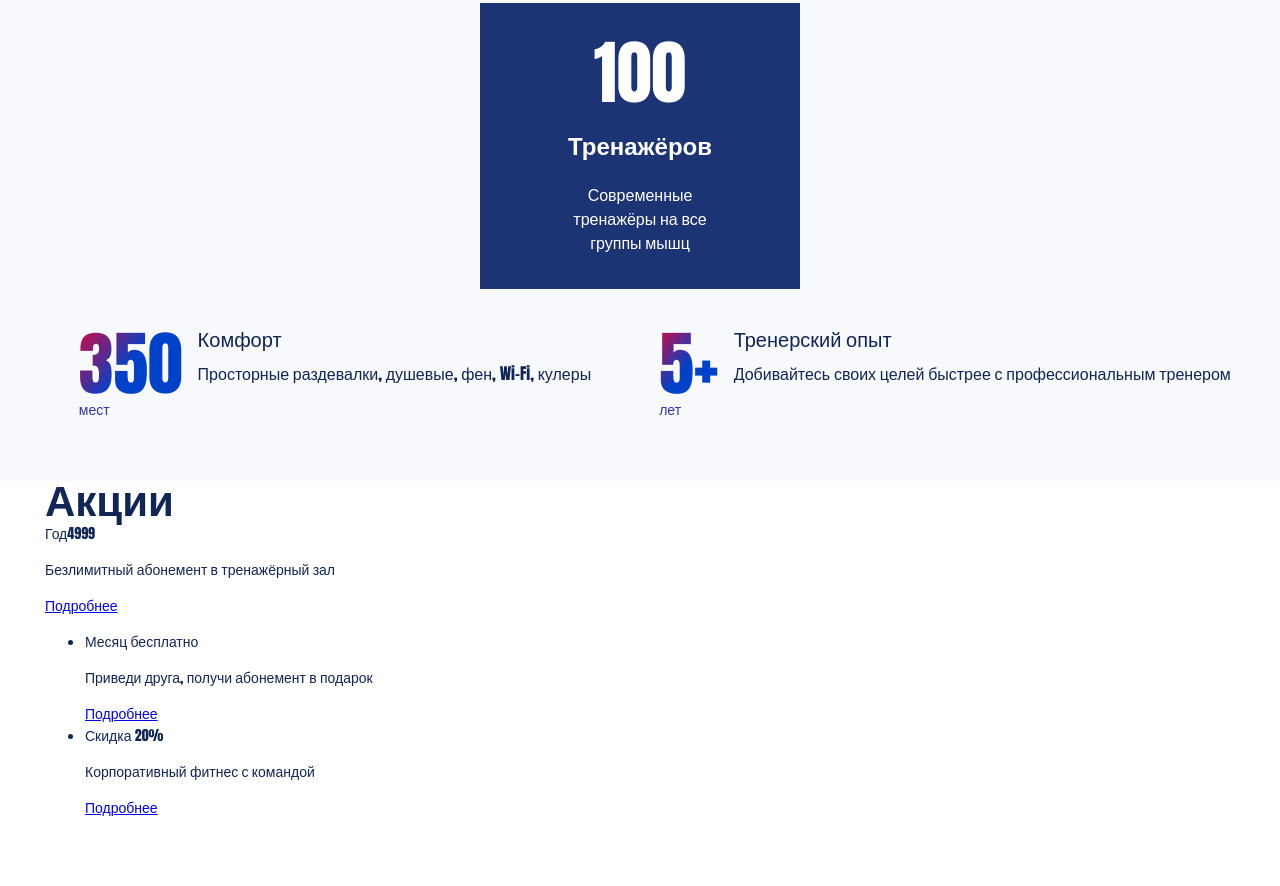
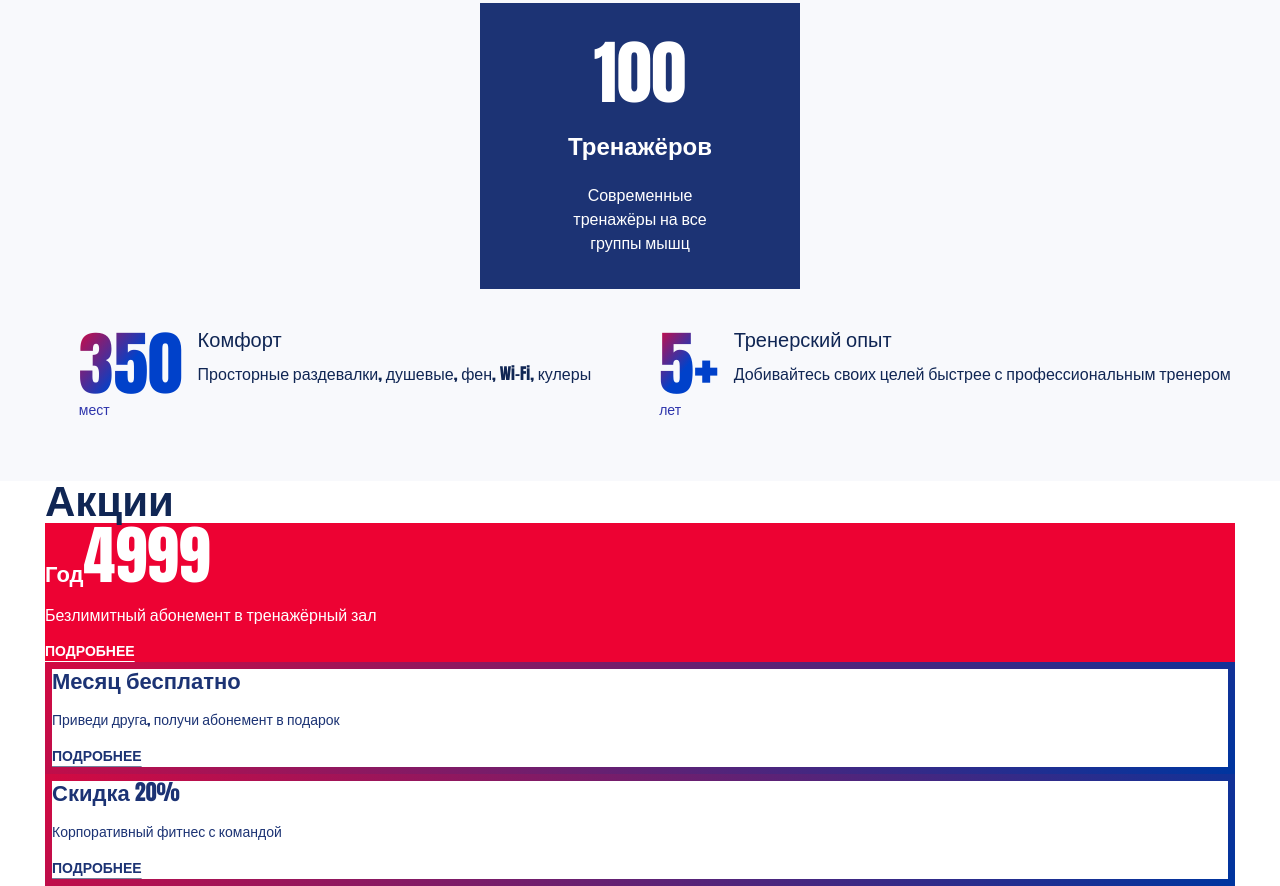
Before and after one commit to rychagoff/htmlacademy-fitness, a website built with Vite: page source/index.html in a window 1280 px wide. Shown: the part 4579-5465 px from the top of the page. Before the commit the page ends 5412 px from the top, so only its background shows below. Built offline with nearby package versions, Linux system fonts and the light colour scheme; a web font is replaced by a local one.

Commit message:
Прописал базовые стили

```diff
--- a/source/index.html
+++ b/source/index.html
@@ -531,19 +531,19 @@
               <div class="promo__text">
                 <span>Год<b>4999</b></span>
                 <p>Безлимитный абонемент в тренажёрный зал</p>
-                <a href="#">Подробнее</a>
+                <a class="offers__link promo__link" href="#">Подробнее</a>
               </div>
             </div>
             <ul class="offers__list">
               <li class="offers__item">
                 <strong>Месяц бесплатно</strong>
                 <p>Приведи друга, получи абонемент в подарок</p>
-                <a href="#">Подробнее</a>
+                <a class="offers__link" href="#">Подробнее</a>
               </li>
               <li class="offers__item">
                 <strong>Скидка 20%</strong>
                 <p>Корпоративный фитнес с командой</p>
-                <a href="#">Подробнее</a>
+                <a class="offers__link" href="#">Подробнее</a>
               </li>
             </ul>
           </div>
--- /dev/null
+++ b/source/sass/blocks/offers.scss
@@ -0,0 +1,24 @@
+.offers__list {
+  @include reset-list;
+}
+
+.offers__item {
+  color: $secondary-color;
+  border: 7px solid;
+  border-image: linear-gradient(135deg, $tabs-color, #00359f) 1;
+}
+
+.offers__item strong {
+  font-size: 22px;
+  line-height: 22px;
+  font-weight: 700;
+}
+
+.offers__link {
+  line-height: 14px;
+  font-weight: 700;
+  text-transform: uppercase;
+  text-underline-offset: 5px;
+  text-decoration-color: $divider-color;
+  color: $secondary-color;
+}
--- /dev/null
+++ b/source/sass/blocks/promo.scss
@@ -0,0 +1,26 @@
+
+.promo {
+  color: $white-color;
+  background-color: $banner-color;
+}
+
+.promo__text span {
+  font-size: 22px;
+  line-height: 22px;
+  font-weight: 700;
+}
+
+.promo__text b {
+  font-size: 64px;
+  line-height: 64px;
+}
+
+.promo__text p {
+  font-size: 16px;
+  line-height: 20px;
+}
+
+.promo__link {
+  color: $white-color;
+  text-decoration-color: $white-color;
+}
--- a/source/sass/style.scss
+++ b/source/sass/style.scss
@@ -24,3 +24,5 @@
 @import "blocks/games";
 @import "blocks/juri";
 @import "blocks/features";
+@import "blocks/offers";
+@import "blocks/promo";
--- a/source/sass/vendor/variables.scss
+++ b/source/sass/vendor/variables.scss
@@ -19,6 +19,7 @@ $banner-color: #ed0233;
 $white-color: #ffffff;
 $grey-color: #787878;
 $grey-blue-color: #b6bdcc;
+$divider-color: #74819c;
 $shadow-color: #e8e8e8;
 $error-color: #ff121f;
 
```
